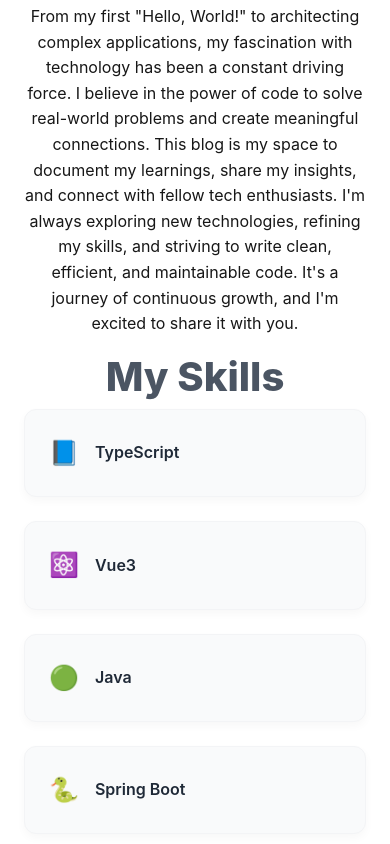
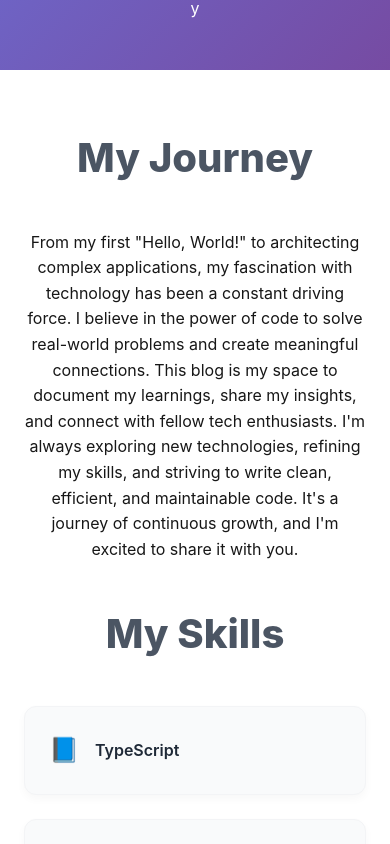
Before and after one commit to yanapang/yanapang.github.io, a Next.js app: page /about in a window 390 px wide. Shown: the part 660-1504 px from the top of the page. Built offline with nearby package versions, Linux system fonts and the light colour scheme.

Commit message:
style: modify style

```diff
--- a/src/pages/about.tsx
+++ b/src/pages/about.tsx
@@ -9,7 +9,7 @@ export default function About() {
       <NavHeader />
 
       {/* About Hero Section */}
-      <section className="about-hero text-center py-20 px-4">
+      <section className="about-hero text-center py-5 px-4">
         <div className="container mx-auto">
           <div className="max-w-4xl mx-auto">
             <Image
@@ -22,20 +22,20 @@ export default function About() {
             <h1 className="about-hero-title">Hi, I&apos;m Yana</h1>
             <p className="about-hero-subtitle">
               A passionate developer on a journey to build beautiful, functional, and user-centric web experiences.
-            </p>
+            </p>y
           </div>
         </div>
       </section>
 
       {/* Main Content */}
-      <section className="py-24 bg-white">
-        <div className="container mx-auto py-20 px-4">
-          <div className="max-w-3xl mx-auto space-y-16">
+      <section className="py-3 bg-white">
+        <div className="container mx-auto py-5 px-4">
+          <div className="max-w-3xl mx-auto space-y-5">
 
             {/* My Journey Section */}
-            <div className="mb-20 text-center">
+            <div className="mb-5 text-center">
               <h2 className="about-section-title">My Journey</h2>
-              <div className="prose lg:prose-xl mx-auto mt-6 text-gray-600">
+              <div className="prose lg:prose-xl mx-auto mt-5 text-gray-600">
                 <p>
                   From my first &quot;Hello, World!&quot; to architecting complex applications, my fascination with technology has been a constant driving force. I believe in the power of code to solve real-world problems and create meaningful connections. This blog is my space to document my learnings, share my insights, and connect with fellow tech enthusiasts. I&apos;m always exploring new technologies, refining my skills, and striving to write clean, efficient, and maintainable code. It&apos;s a journey of continuous growth, and I&apos;m excited to share it with you.
                 </p>
@@ -43,30 +43,30 @@ export default function About() {
             </div>
 
             {/* My Skills Section */}
-            <div className="mb-20 text-center">
+            <div className="mb-5 text-center">
               <h2 className="about-section-title">My Skills</h2>
-              <div className="skills-grid mt-10">
+              <div className="skills-grid mt-5">
                 <div className="skill-item"><span>📘</span> TypeScript</div>
-                <div className="skill-item"><span>⚛️</span> Vue3 </div>
-                <div className="skill-item"><span>🟢</span> Java </div>
-                <div className="skill-item"><span>🐍</span> Spring Boot </div>
-                <div className="skill-item"><span>🗃️</span> MariaDB </div>
+                <div className="skill-item"><span>⚛️</span> Vue3</div>
+                <div className="skill-item"><span>🟢</span> Java</div>
+                <div className="skill-item"><span>🐍</span> Spring Boot</div>
+                <div className="skill-item"><span>🗃️</span> MariaDB</div>
                 <div className="skill-item"><span>🐳</span> Docker</div>
-                <div className="skill-item"><span>🎨</span> Kubernetes </div>
-                <div className="skill-item"><span>🏃‍♂️</span> Helm Chart </div>
-                <div className="skill-item"><span>🏃‍♂️</span> Git </div>
-                <div className="skill-item"><span>🏃‍♂️</span> Atlassian </div>
+                <div className="skill-item"><span>🎨</span> Kubernetes</div>
+                <div className="skill-item"><span>🏃‍♂️</span> Helm Chart</div>
+                <div className="skill-item"><span>🏃‍♂️</span> Git</div>
+                <div className="skill-item"><span>🏃‍♂️</span> Atlassian</div>
               </div>
             </div>
 
             {/* CTA Section */}
             <div className="text-center">
               <h2 className="about-section-title">Let&apos;s Connect</h2>
-              <p className="prose lg:prose-xl mx-auto mt-6 text-gray-600">
+              <p className="prose lg:prose-xl mx-auto mt-5 text-gray-600">
                 I&apos;m always open to discussing new projects, creative ideas, or opportunities to be part of an amazing team. Feel free to reach out!
               </p>
               <Link href="/contact" legacyBehavior>
-                <a className="btn-primary-about mt-8">Contact Me</a>
+                <a className="btn-primary-about mt-5">Contact Me</a>
               </Link>
             </div>
 
--- a/src/pages/index.tsx
+++ b/src/pages/index.tsx
@@ -20,7 +20,7 @@ export default function Home({ allPostsData }: { allPostsData: Post[] }) {
 
       {/* Hero Section */}
       <section className="hero-section">
-        <div className="container mx-auto px-6 py-16 text-center">
+        <div className="container mx-auto px-6 py-5 text-center">
           <h1 className="hero-title">Welcome to Yana&apos;s Blog</h1>
           <p className="hero-subtitle">Thoughts, experiences, and insights from a developer&apos;s journey</p>
           <div className="hero-buttons">
--- a/src/pages/posts/[slug].tsx
+++ b/src/pages/posts/[slug].tsx
@@ -24,7 +24,7 @@ export default function Post({ postData }: any) {
         <div className="col-2">
           <SideNav />
         </div>
-        <div className="col-8">
+        <div className="col-8 py-5">
           <h1 className="text-2xl font-bold">{postData.title}</h1>
           <div className="text-sm text-gray-500 mb-4">{postData.date}</div>
           <article dangerouslySetInnerHTML={{ __html: postData.contentHtml }} />
--- a/src/styles/globals.css
+++ b/src/styles/globals.css
@@ -49,7 +49,7 @@ body {
     color: white;
     position: relative;
     overflow: hidden;
-  min-height: 80vh;
+    min-height: 60vh;
     display: flex;
     align-items: center;
 }
@@ -61,16 +61,19 @@ body {
     left: 0;
     right: 0;
     bottom: 0;
-  background:
-    radial-gradient(circle at 20% 50%, rgba(255,255,255,0.1) 0%, transparent 50%),
-    radial-gradient(circle at 80% 20%, rgba(255,255,255,0.1) 0%, transparent 50%),
-    radial-gradient(circle at 40% 80%, rgba(255,255,255,0.1) 0%, transparent 50%);
+    background: radial-gradient(circle at 20% 50%, rgba(255, 255, 255, 0.1) 0%, transparent 50%),
+    radial-gradient(circle at 80% 20%, rgba(255, 255, 255, 0.1) 0%, transparent 50%),
+    radial-gradient(circle at 40% 80%, rgba(255, 255, 255, 0.1) 0%, transparent 50%);
     animation: float 6s ease-in-out infinite;
 }
 
 @keyframes float {
-  0%, 100% { transform: translateY(0px); }
-  50% { transform: translateY(-10px); }
+    0%, 100% {
+        transform: translateY(0px);
+    }
+    50% {
+        transform: translateY(-10px);
+    }
 }
 
 .hero-section::after {
@@ -80,13 +83,17 @@ body {
     left: 0;
     right: 0;
     bottom: 0;
-  background: linear-gradient(45deg, transparent 30%, rgba(255,255,255,0.05) 50%, transparent 70%);
+    background: linear-gradient(45deg, transparent 30%, rgba(255, 255, 255, 0.05) 50%, transparent 70%);
     animation: shimmer 3s ease-in-out infinite;
 }
 
 @keyframes shimmer {
-  0% { transform: translateX(-100%) skewX(-15deg); }
-  100% { transform: translateX(100%) skewX(-15deg); }
+    0% {
+        transform: translateX(-100%) skewX(-15deg);
+    }
+    100% {
+        transform: translateX(100%) skewX(-15deg);
+    }
 }
 
 .hero-title {
@@ -97,7 +104,7 @@ body {
     -webkit-background-clip: text;
     -webkit-text-fill-color: transparent;
     background-clip: text;
-  text-shadow: 0 4px 8px rgba(0,0,0,0.2);
+    text-shadow: 0 4px 8px rgba(0, 0, 0, 0.2);
     animation: fadeInUp 1s ease-out;
     letter-spacing: -0.02em;
 }
@@ -111,7 +118,7 @@ body {
     margin-right: auto;
     font-weight: 300;
     line-height: 1.7;
-  text-shadow: 0 2px 4px rgba(0,0,0,0.1);
+    text-shadow: 0 2px 4px rgba(0, 0, 0, 0.1);
     animation: fadeInUp 1s ease-out 0.3s both;
 }
 
@@ -187,8 +194,7 @@ body {
 .post-card {
     background: linear-gradient(145deg, #ffffff, #f8fafc);
     border-radius: 1.5rem;
-  box-shadow:
-    0 4px 6px rgba(0, 0, 0, 0.05),
+    box-shadow: 0 4px 6px rgba(0, 0, 0, 0.05),
     0 10px 15px rgba(0, 0, 0, 0.1);
     transition: all 0.4s cubic-bezier(0.4, 0, 0.2, 1);
     overflow: hidden;
@@ -211,8 +217,7 @@ body {
 
 .post-card:hover {
     transform: translateY(-12px) scale(1.02);
-  box-shadow:
-    0 25px 50px rgba(0, 0, 0, 0.15),
+    box-shadow: 0 25px 50px rgba(0, 0, 0, 0.15),
     0 15px 30px rgba(0, 0, 0, 0.1);
 }
 
@@ -603,7 +608,7 @@ a {
 .about-hero-title {
     font-size: 4rem;
     font-weight: 900;
-  text-shadow: 0 2px 4px rgba(0,0,0,0.2);
+    text-shadow: 0 2px 4px rgba(0, 0, 0, 0.2);
 }
 
 .about-hero-subtitle {
--- /dev/null
+++ b/src/styles/posts.css
@@ -0,0 +1,4 @@
+
+.postBody {
+    padding: 2rem;
+}
```
Also changed, not shown: src/pages/contact.tsx (+4 -5 lines), src/pages/posts.tsx (+5 -5 lines), 17 other files (tests, documents, lock files or other folders). Lines whose indentation alone changed are shown as unchanged.
